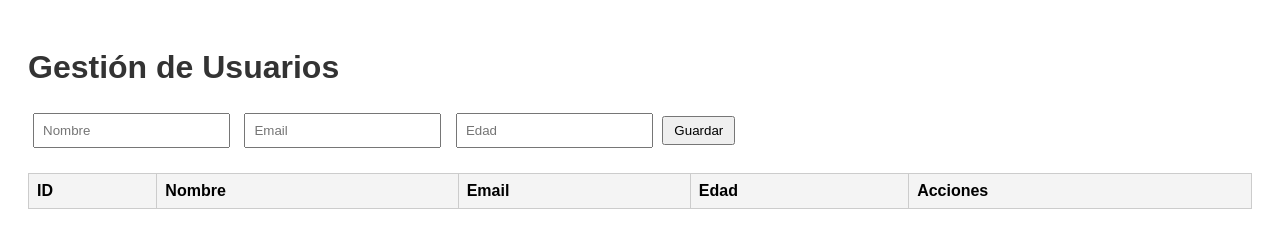
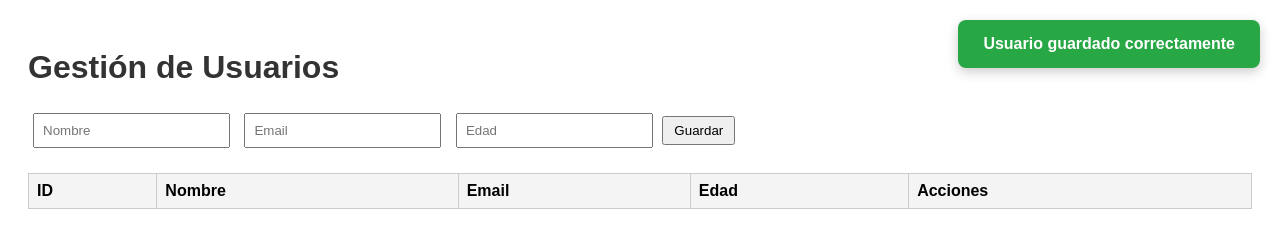
Before and after one commit to jtobarm/CRUD-v1, a website: page public/index.html in a window 1280 px wide. Both pictures are taken after typing "Sample", "name@example.com", "5" into the empty fields and a click on the button "Guardar". Drawn offline with Linux system fonts and the light colour scheme; no server answers.

Commit message:
Pop-up con js al agregar un usuario

```diff
--- a/public/index.html
+++ b/public/index.html
@@ -1,7 +1,7 @@
 <!DOCTYPE html>
 <html lang="es">
 <head>
-  <meta charset="UTF-8">
+  <meta charset="UTF-8" />
   <title>CRUD con Node.js + SQLite</title>
   <style>
     body { font-family: Arial, sans-serif; padding: 20px; }
@@ -12,16 +12,38 @@
     button { margin-right: 5px; padding: 5px 10px; }
     form { margin-top: 20px; }
     input { margin: 5px; padding: 8px; }
+
+    /* Popup modal */
+    #popup {
+      position: fixed;
+      top: 20px;
+      right: 20px;
+      background: #28a745;
+      color: white;
+      padding: 15px 25px;
+      border-radius: 8px;
+      box-shadow: 0 4px 12px rgba(0,0,0,0.2);
+      opacity: 0;
+      pointer-events: none;
+      transition: opacity 0.3s ease;
+      z-index: 1000;
+      font-weight: bold;
+      font-family: Arial, sans-serif;
+    }
+    #popup.show {
+      opacity: 1;
+      pointer-events: auto;
+    }
   </style>
 </head>
 <body>
   <h1>Gestión de Usuarios</h1>
 
   <form id="userForm">
-    <input type="hidden" id="userId">
-    <input type="text" id="name" placeholder="Nombre" required>
-    <input type="email" id="email" placeholder="Email" required>
-    <input type="number" id="age" placeholder="Edad" required>
+    <input type="hidden" id="userId" />
+    <input type="text" id="name" placeholder="Nombre" required />
+    <input type="email" id="email" placeholder="Email" required />
+    <input type="number" id="age" placeholder="Edad" required />
     <button type="submit">Guardar</button>
   </form>
 
@@ -33,6 +55,8 @@
     </thead>
     <tbody id="userTable"></tbody>
   </table>
+
+  <div id="popup"></div>
 
   <script>
     const API_URL = '/users';
@@ -76,12 +100,23 @@
 
       document.getElementById('userForm').reset();
       fetchUsers();
+      showPopup('Usuario guardado correctamente');
+    }
+
+    function showPopup(message) {
+      const popup = document.getElementById('popup');
+      popup.textContent = message;
+      popup.classList.add('show');
+      setTimeout(() => {
+        popup.classList.remove('show');
+      }, 3000);
     }
 
     async function deleteUser(id) {
       if (confirm('¿Seguro que quieres eliminar este usuario?')) {
         await fetch(`${API_URL}/${id}`, { method: 'DELETE' });
         fetchUsers();
+        showPopup('Usuario eliminado');
       }
     }
 
```
Also changed, not shown: 1 other file.
